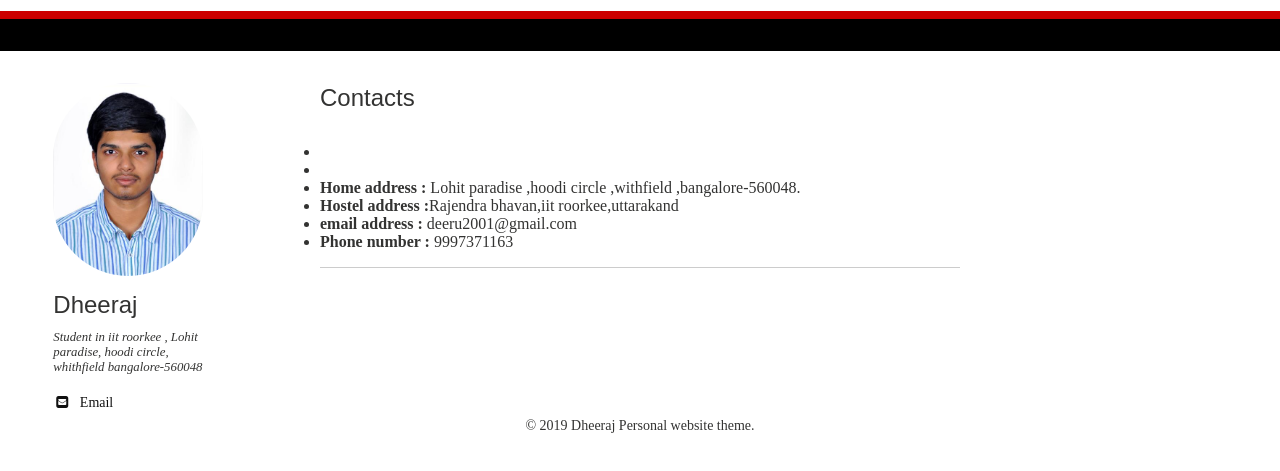
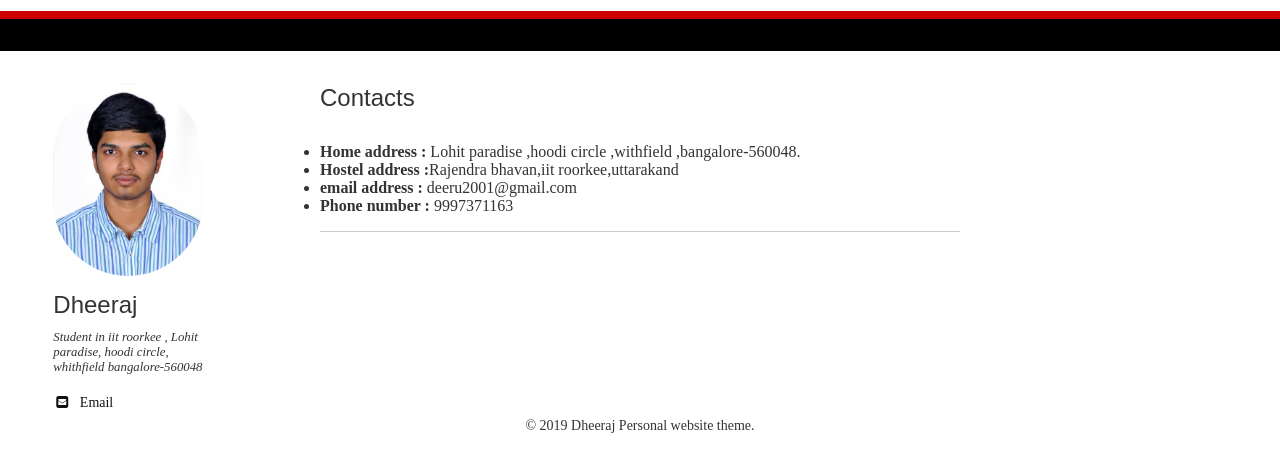
Before and after one commit to dheerajp1728/dheerajp1728.github.io, a plain HTML site: page contacts.html in a window 1280 px wide. Shown: the part 89-560 px from the top of the page. Drawn offline with Linux system fonts and the light colour scheme; a script that the page names is missing; a web font is replaced by a local one.

Commit message:
Update contacts.html

```diff
--- a/contacts.html
+++ b/contacts.html
@@ -157,8 +157,7 @@
 
 
 <ul>
-  <li><strong></strong> </li>
-  <li> <strong></strong> </li>
+
   <li> <strong>Home address :</strong> Lohit paradise ,hoodi circle ,withfield ,bangalore-560048.</li>
   <li> <strong>Hostel address :</strong>Rajendra bhavan,iit roorkee,uttarakand </li>
   <li> <strong>email address :</strong> deeru2001@gmail.com </li>
```
